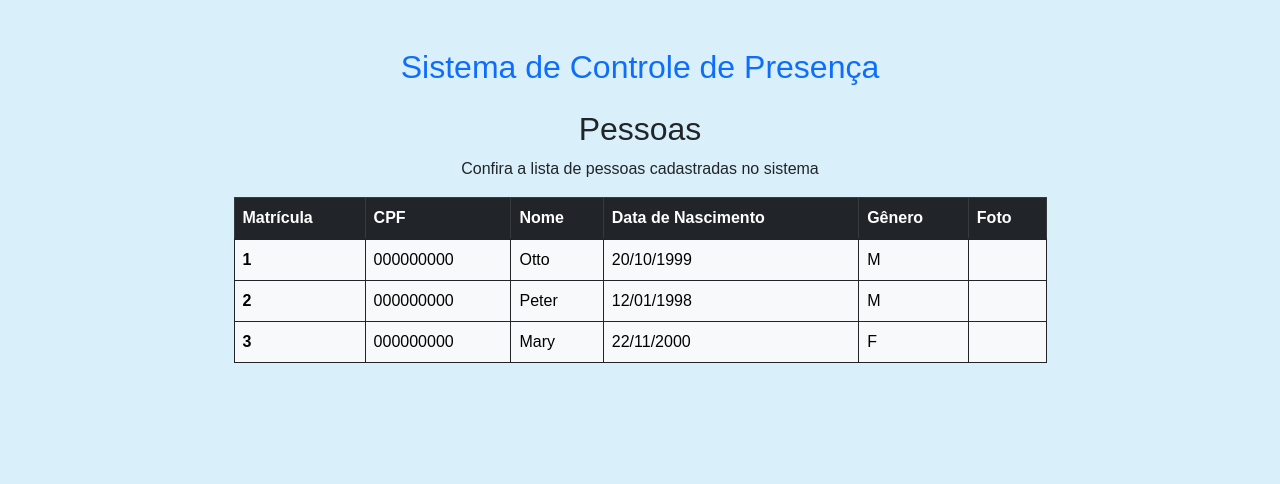
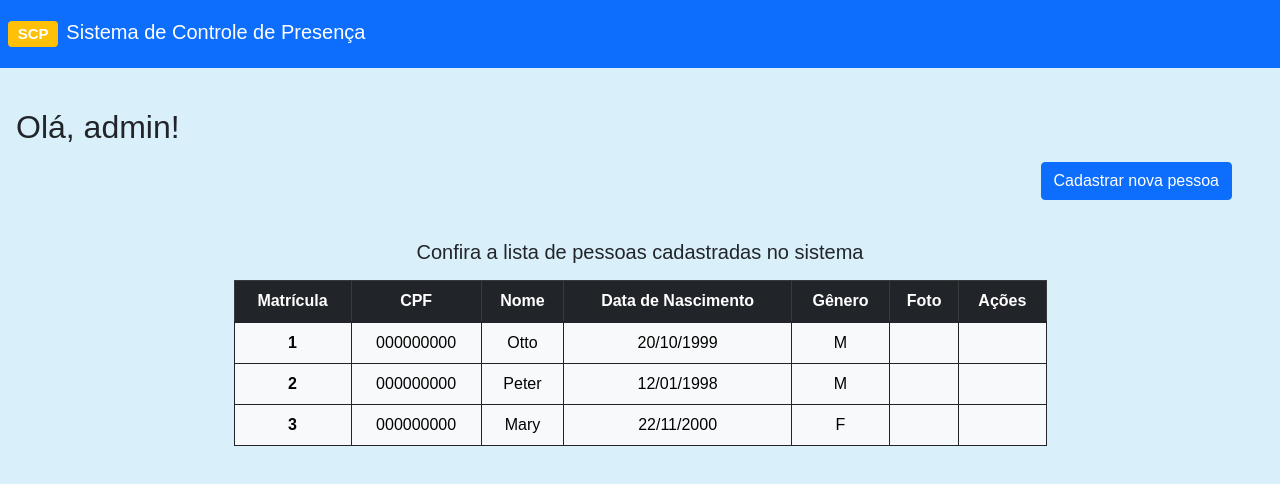
Before and after one commit to gabsgc/scp-front-end, a React (Create React App) app: page /home in a window 1280 px wide. Shown: the top 484 px of the page. Built offline with nearby package versions, Linux system fonts and the light colour scheme.

Commit message:
update styles e add navbar

```diff
--- a/src/components/Forms/index.js
+++ b/src/components/Forms/index.js
@@ -7,23 +7,23 @@ function Forms() {
                 <h2 className='text-center text-primary p-4'>Cadastro de Pessoa</h2>
                 <form class="row g-3" action="">
                     <div class="col-md-6">
-                        <label class="form-label">Matricula: </label>
-                        <input type="number" class="form-control" name='Matricula' placeholder='Ex: 000000' />
+                        <label class="form-label">Matricula </label>
+                        <input type="number" class="form-control" name='matricula' placeholder='0000000' />
                     </div>
                     <div class="col-md-6">
-                        <label class="form-label">Nome: </label>
-                        <input type="name" class="form-control" name='Nome' placeholder='Ex: José Silva' />
+                        <label class="form-label">Nome </label>
+                        <input type="name" class="form-control" name='nome' placeholder='Nome' />
                     </div>
                     <div class="col-md-6">
-                        <label class="form-label">CPF: </label>
-                        <input type="text" class="form-control" name='CPF' placeholder='000.000.000-0' />
+                        <label class="form-label">CPF </label>
+                        <input type="text" class="form-control" name='cpf' placeholder='000.000.000-0' />
                     </div>
                     <div class="col-md-6">
-                        <label class="form-label">Data de Nascimento: </label>
+                        <label class="form-label">Data de Nascimento </label>
                         <input type="date" class="form-control" name='datanascimento' placeholder='01/01/2000' />
                     </div>
                     <div class="col-md-6">
-                        <label class="form-label">Gênero: </label>
+                        <label class="form-label">Gênero </label>
                         <select class="form-select" aria-label="Gênero">
                             <option selected>Selecione seu gênero</option>
                             <option value="M">M</option>
--- /dev/null
+++ b/src/components/Navbar/index.js
@@ -0,0 +1,17 @@
+import React from 'react';
+
+function Navbar() {
+    return (
+        <>
+            <nav className="navbar navbar-dark bg-primary">
+                <a className="navbar-brand bg-primary" href="/home">
+                    <span className="badge badge-warning bg-warning m-2">SCP</span>
+                    Sistema de Controle de Presença
+                </a>
+            </nav>
+
+        </>
+    )
+}
+
+export default Navbar;
--- a/src/components/Tabela/index.js
+++ b/src/components/Tabela/index.js
@@ -5,22 +5,24 @@ function Tabela() {
         <div className="container-fluid w-75 mt-3">
             <table class="table table-responsive-md table-md table-bordered border-dark">
                 <thead>
-                    <tr className="table-dark">
+                    <tr className="table-dark text-center">
                         <th scope="col">Matrícula</th>
                         <th scope="col">CPF</th>
                         <th scope="col">Nome</th>
                         <th scope="col">Data de Nascimento</th>
                         <th scope="col">Gênero</th>
                         <th scope="col">Foto</th>
+                        <th scope="col">Ações</th>
                     </tr>
                 </thead>
-                <tbody class="table-light border-dark">
+                <tbody class="table-light border-dark text-center">
                     <tr>
                         <th scope="row">1</th>
                         <td>000000000</td>
                         <td>Otto</td>
                         <td>20/10/1999</td>
                         <td>M</td>
+                        <td></td>
                         <td></td>
                     </tr>
                     <tr>
@@ -30,6 +32,7 @@ function Tabela() {
                         <td>12/01/1998</td>
                         <td>M</td>
                         <td></td>
+                        <td></td>
                     </tr>
                     <tr>
                         <th scope="row">3</th>
@@ -37,6 +40,7 @@ function Tabela() {
                         <td>Mary</td>
                         <td>22/11/2000</td>
                         <td>F</td>
+                        <td></td>
                         <td></td>
                     </tr>
                 </tbody>
--- a/src/pages/Cadastro/index.js
+++ b/src/pages/Cadastro/index.js
@@ -1,9 +1,12 @@
 import React from 'react';
+
 import Forms from '../../components/Forms';
+import Navbar from '../../components/Navbar';
 
 function Cadastro() {
     return (
         <>
+            <Navbar />
             <Forms />
         </>
     )
--- a/src/pages/Home/index.js
+++ b/src/pages/Home/index.js
@@ -1,14 +1,20 @@
 import React from 'react';
+import { Link } from 'react-router-dom';
 
 import Tabela from '../../components/Tabela';
+import Navbar from '../../components/Navbar';
 
 function Home() {
     return (
         <>
-            <h2 className="text-center pt-5 text-primary">Sistema de Controle de Presença</h2>
-            {/* <button type="button" class="btn btn-primary">Cadastrar</button> */}
-            <h2 className="text-center pt-3">Pessoas</h2>
-            <p className="text-center">Confira a lista de pessoas cadastradas no sistema</p>
+            <Navbar/>
+            <h2 className="m-3 pt-4 text-h2">Olá, admin!</h2>
+            <div className="d-flex flex-row-reverse mx-5">
+                <Link to="/cadastro" className="linkPage">
+                    <button type="button" className="btn btn-primary btn-rounded">Cadastrar nova pessoa</button>
+                </Link>
+            </div>
+            <h5 className="m-3 pt-4 text-center">Confira a lista de pessoas cadastradas no sistema</h5>
             <div className="container my-2">
                 <Tabela />
             </div>
--- a/src/routes.js
+++ b/src/routes.js
@@ -8,7 +8,7 @@ import Login from "./pages/Login";
 const Rotas = () => (
 <BrowserRouter>
    <Routes>
-          <Route path="/login" element={<Login />} />
+          <Route path="/" element={<Login />} />
           <Route path="/home" element={<Home />} />
           <Route path="/cadastro" element={<Cadastro />} />
         </Routes>
```
